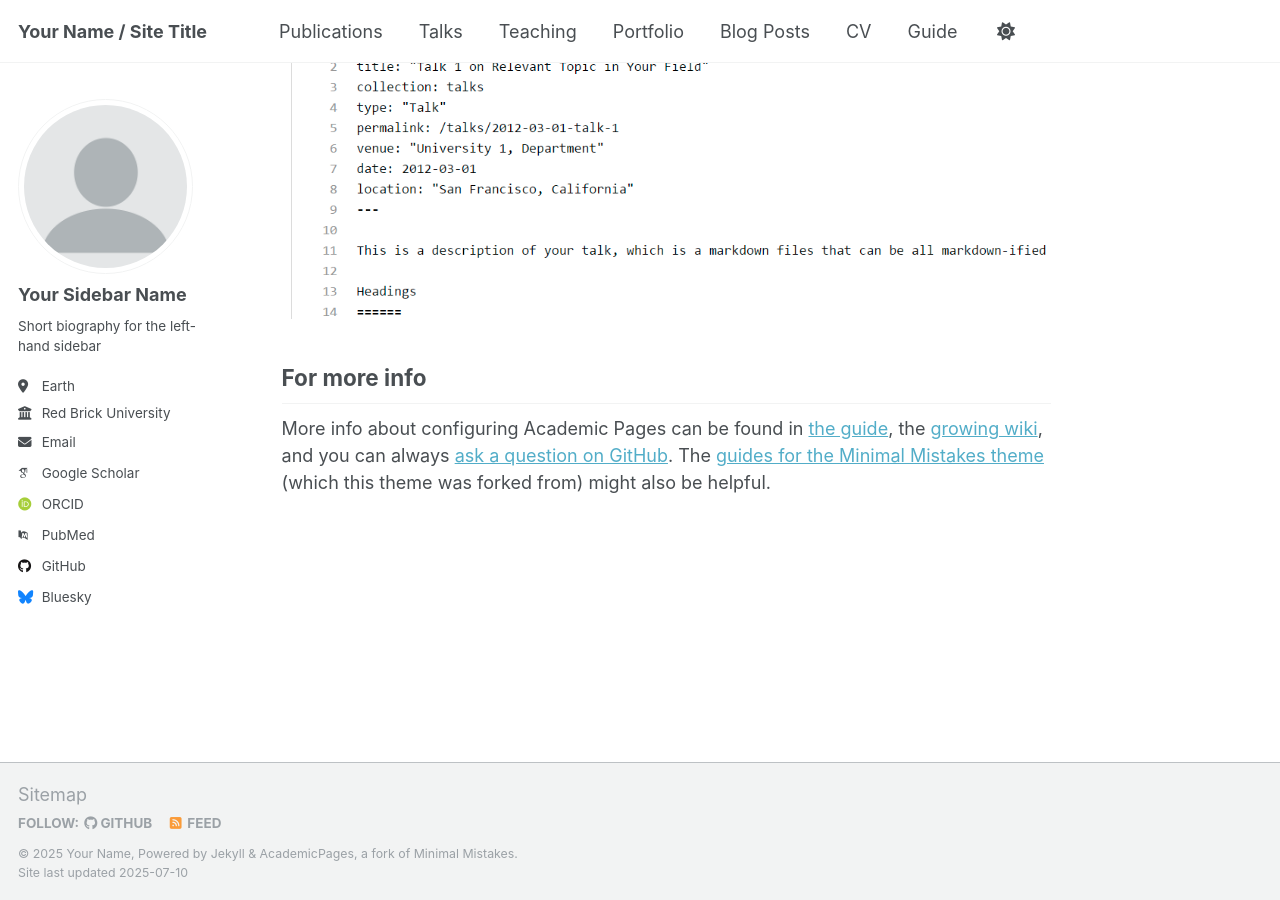
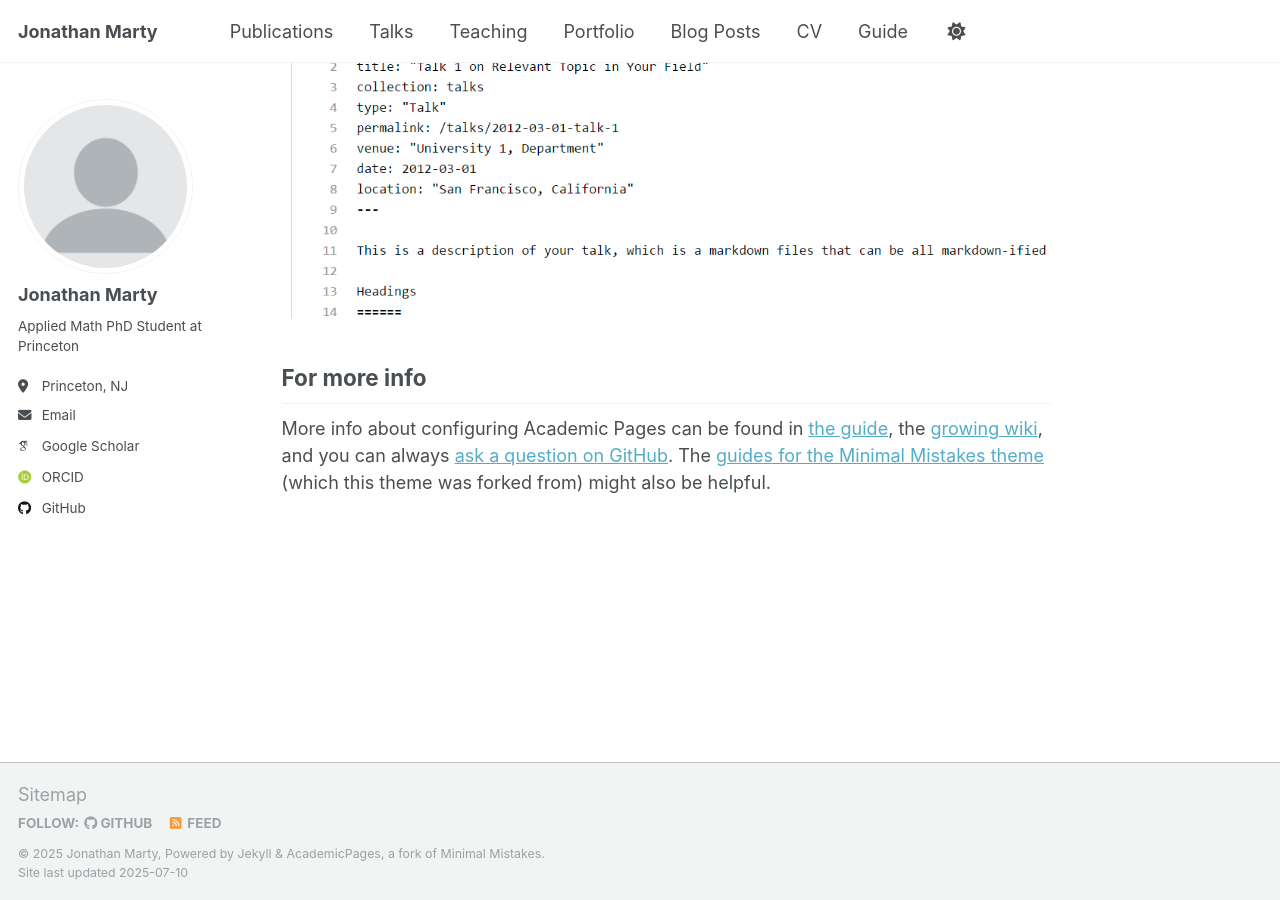
Before and after one commit to jonmarty/jonmarty.github.io, a Jekyll site: the page built from _pages/about.md, in a window 1280 px wide and 900 px high, scrolled down 2880 px. Built offline with Jekyll 4.4.1, drawn with Linux system fonts in a browser that asks for light colours; some web fonts are replaced; a script that is not in the unit is left out.

Commit message:
Update _config.yml

```diff
--- a/_config.yml
+++ b/_config.yml
@@ -9,13 +9,13 @@
 # Basic Site Settings
 locale                   : "en-US"
 site_theme               : "default"
-title                    : "Your Name / Site Title"
+title                    : "Jonathan Marty"
 title_separator          : "-"
-name                     : &name "Your Name"
-description              : &description "personal description"
-url                      : https://academicpages.github.io # the base hostname & protocol for your site e.g. "https://[your GitHub username].github.io" or if you already have some other page hosted on Github then use "https://[your GitHub username].github.io/[Your Repo Name]"
+name                     : &name "Jonathan Marty"
+description              : &description "Applied Math PhD Student at Princeton"
+url                      : https://jonmarty.github.io # the base hostname & protocol for your site e.g. "https://[your GitHub username].github.io" or if you already have some other page hosted on Github then use "https://[your GitHub username].github.io/[Your Repo Name]"
 baseurl                  : "" # the subpath of your site, e.g. "/blog"
-repository               : "academicpages/academicpages.github.io"
+repository               : "jonmarty/jonmarty.github.io"
 
 # Site Author - The following control what appear as part of the author content on the side bar.
 #               If a field is blank the icon and link will not appear, otherwise it will be shown.
@@ -23,36 +23,36 @@ repository               : "academicpages/academicpages.github.io"
 author:
   # Biographic information
   avatar           : "profile.png"
-  name             : "Your Sidebar Name"
+  name             : "Jonathan Marty"
   pronouns         : # example: "she/her"
-  bio              : "Short biography for the left-hand sidebar"
-  location         : "Earth"
-  employer         : "Red Brick University"
+  bio              : "Applied Math PhD Student at Princeton"
+  location         : "Princeton, NJ"
+  employer         :
   uri              : # URL
-  email            : "none@example.org"
+  email            : "jm2866@princeton.edu"
 
   # Academic websites
-  academia         : # URL
-  arxiv            : # URL - Update with the correct link to your profile
-  googlescholar    : "https://scholar.google.com/citations?user=PS_CX0AAAAAJ"
-  impactstory      : # URL
-  orcid            : "http://orcid.org/yourorcidurl"
-  semantic         : # URL
-  pubmed           : "https://www.ncbi.nlm.nih.gov/pubmed/?term=john+snow"
-  researchgate     : # URL
-  scopus           : # URL
+  academia         :
+  arxiv            :
+  googlescholar    : "https://scholar.google.com/citations?user=poa6xvgAAAAJ"
+  impactstory      :
+  orcid            : "https://orcid.org/my-orcid?orcid=0000-0001-7807-0402"
+  semantic         :
+  pubmed           :
+  researchgate     :
+  scopus           :
 
   # Repositories and software development
   bitbucket        : # Username - Update with your username on the site
   codepen          : # Username
   dribbble         : # Username
-  github           : "academicpages"
+  github           : "jonmarty"
   kaggle           : # Username
   stackoverflow    : # User number or user number and name (i.e., use "1" or "1/jeff-atwood")
 
   # Social media
   artstation       : # Username
-  bluesky          : "bsky.app" # Replace this with you Bluesky username
+  bluesky          :
   facebook         : # Username
   flickr           : # Username
   foursquare       : # Username
```
